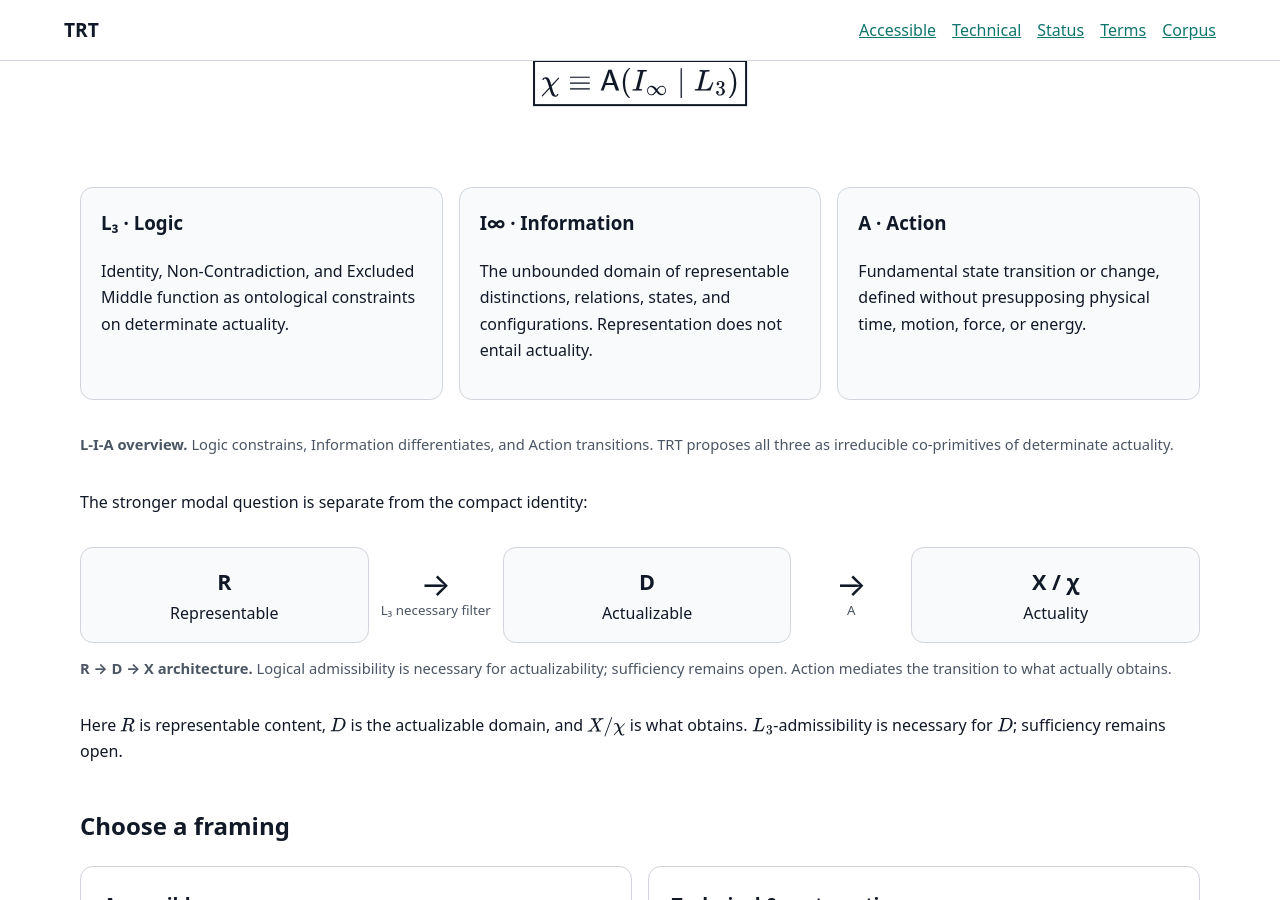
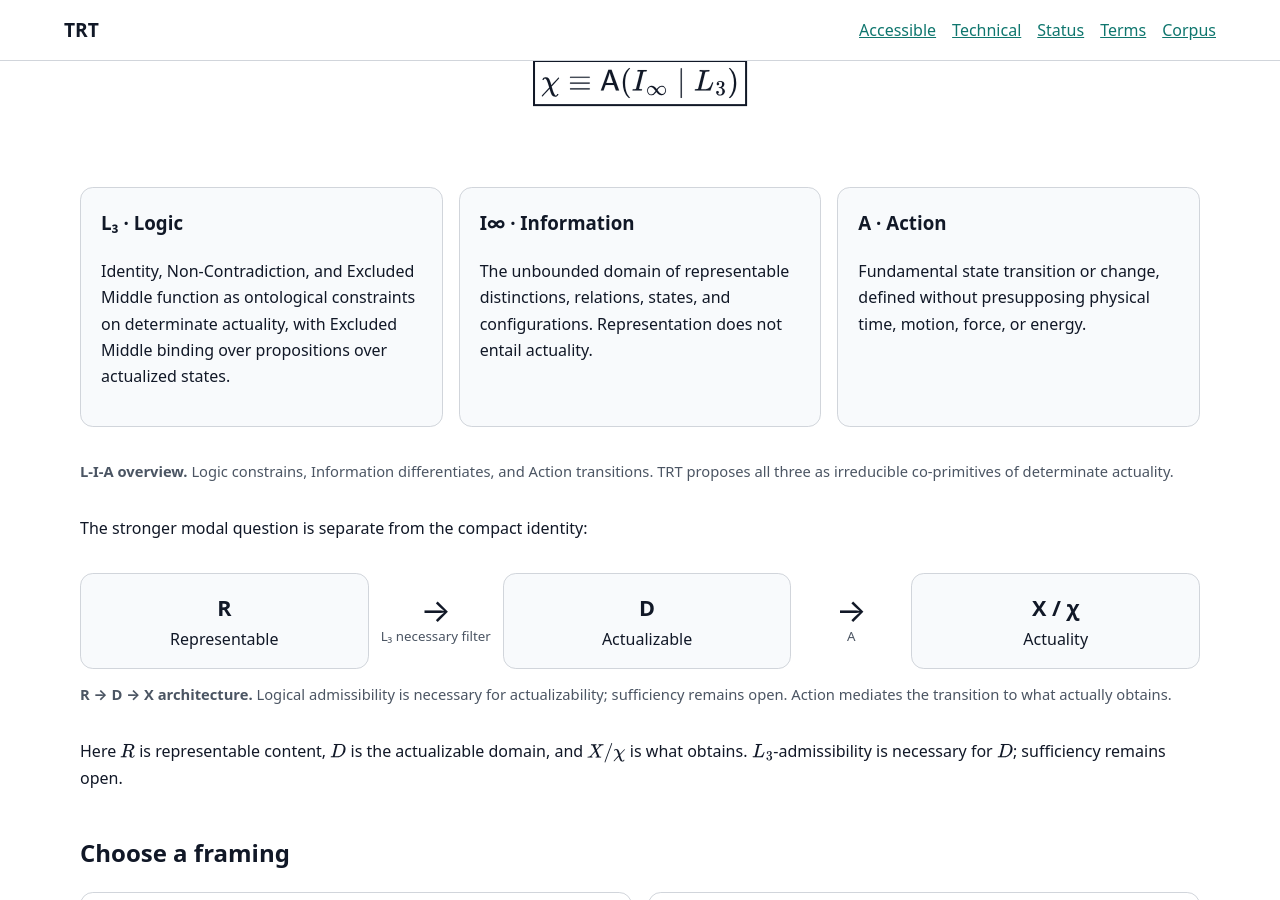
Before and after one commit to jdlongmire/triadic-reality-theory, a Jekyll site: the page built from docs/index.md, in a window 1280 px wide and 900 px high, scrolled down 505 px. Built offline with Jekyll 4.4.1, drawn with Linux system fonts in a browser that asks for light colours.

Commit message:
docs(pages): carry the Excluded Middle scope in the L3 line
The 2026-11-12 charter/hard-core reconciliation (PR #28) adopted the
charter's scoping of Excluded Middle to propositions over actualized
states as the governing statement, and PR #29 conformed claim LOG-001.
Three Pages renderings of the L3 line still stated the three laws
without the scope; this conforms them in each page's existing style:

- docs/index.md (home L-I-A card): appends the LOG-001 clause.
- docs/accessible/index.md (L3 introduction): same clause.
- docs/technical/index.md (canonical-meaning table): parenthetical
  scope on Excluded Middle in the L3 row.

No front matter, headings, titles, descriptions, or permalinks change.

Human-Curated, AI-Enabled (HCAE)

```diff
--- a/docs/index.md
+++ b/docs/index.md
@@ -18,7 +18,7 @@ $$\boxed{\chi \equiv \mathsf{A}(I_{\infty}\mid L_3)}$$
 </div>
 
 <figure class="ontology-figure" aria-labelledby="lia-caption">
-<div class="grid lia-diagram" role="group" aria-label="Logic, Information, and Action are three co-primitives"><div class="card"><h3>L₃ · Logic</h3><p>Identity, Non-Contradiction, and Excluded Middle function as ontological constraints on determinate actuality.</p></div><div class="card"><h3>I∞ · Information</h3><p>The unbounded domain of representable distinctions, relations, states, and configurations. Representation does not entail actuality.</p></div><div class="card"><h3>A · Action</h3><p>Fundamental state transition or change, defined without presupposing physical time, motion, force, or energy.</p></div></div>
+<div class="grid lia-diagram" role="group" aria-label="Logic, Information, and Action are three co-primitives"><div class="card"><h3>L₃ · Logic</h3><p>Identity, Non-Contradiction, and Excluded Middle function as ontological constraints on determinate actuality, with Excluded Middle binding over propositions over actualized states.</p></div><div class="card"><h3>I∞ · Information</h3><p>The unbounded domain of representable distinctions, relations, states, and configurations. Representation does not entail actuality.</p></div><div class="card"><h3>A · Action</h3><p>Fundamental state transition or change, defined without presupposing physical time, motion, force, or energy.</p></div></div>
 <figcaption id="lia-caption"><strong>L-I-A overview.</strong> Logic constrains, Information differentiates, and Action transitions. TRT proposes all three as irreducible co-primitives of determinate actuality.</figcaption>
 </figure>
 
```
Also changed, not shown: docs/accessible/index.md (+1 -1 lines), docs/technical/index.md (+1 -1 lines).
